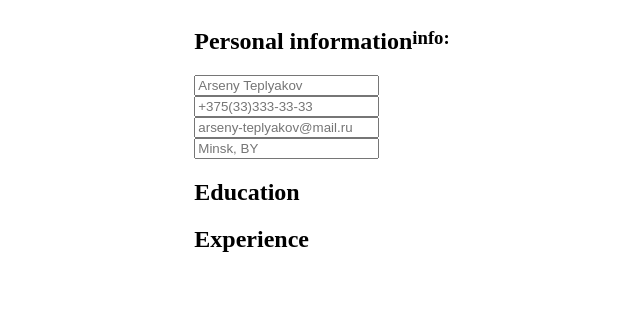
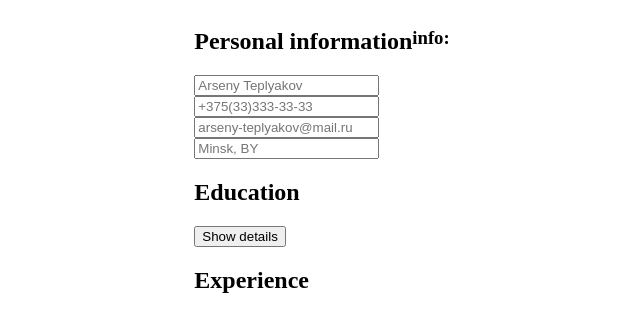
Before and after one commit to Arseni20032/cv-application, a React (Vite) app: page / in a window 1280 px wide. Shown: the top 332 px of the page, without its empty margins (318-958 px from the left). Built offline with nearby package versions, Linux system fonts and the light colour scheme.

Commit message:
add education block

```diff
--- a/src/components/EducationBlock.jsx
+++ b/src/components/EducationBlock.jsx
@@ -1,19 +1,28 @@
-export default function EducationBlockForm({ formData, onInputChange }) {
-    return (<div className="main">
+// EducationBlockForm.jsx
+export default function EducationBlockForm({ showMore, handleShow, formData, onInputChange }) {
+    return (
+        <div className="main">
             <form>
                 <h2>Education</h2>
-            {/* <div>
-                <input type="text" name="name" value={formData.name} placeholder="Arseny Teplyakov" onChange={onInputChange}/>
+                <button type="button" onClick={handleShow}>
+                    {showMore ? 'Hide' : 'Show'} details
+                </button>
+                {showMore &&
+                <div>
+                    <div>
+                        <input type="text" name="education" value={formData.education} placeholder="Enter school / university" onChange={onInputChange}/>
                     </div>
                     <div>
-                <input type="tel" name="phone" value={formData.phone} placeholder="+375(33)333-33-33" onChange={onInputChange}/>
+                        <input type="date" name="startDate" value={formData.startDate} onChange={onInputChange}/>
                     </div>
                     <div>
-                <input type="email" name="email" value={formData.email} placeholder="arseny-teplyakov@mail.ru" onChange={onInputChange}/>
+                        <input type="date" name="endDate" value={formData.EndDate} onChange={onInputChange}/>
                     </div>
                     <div>
-                <input type="text" name="address" value={formData.address} placeholder="Minsk, BY" onChange={onInputChange}/>
-            </div> */}
+                        <input type="text" name="location" value={formData.location} placeholder="Minsk, BY" onChange={onInputChange}/>
+                    </div>
+                </div>}
             </form>
-    </div>)
+        </div>
+    );
 }
--- a/src/components/MainBlock.jsx
+++ b/src/components/MainBlock.jsx
@@ -12,6 +12,10 @@ export default function MainBlockForm() {
         phone: '',
         email: '',
         address: '',
+        education: '',
+        startDate: '',
+        endDate: '',
+        location: '',
     })
 
     const handleInputChange = (e) => {
@@ -22,11 +26,14 @@ export default function MainBlockForm() {
         }));
     };
 
+    const [showMore, setShow] = useState(false);
+    const handleShow = () => setShow(!showMore);
+
     return (<div className="main-block">
         <div className="content-block">
             <div className="addition-info-block">
                 <GeneralInfoForm formData={formData} onInputChange={handleInputChange}/>
-                <EducationBlockForm/>
+                <EducationBlockForm formData={formData} showMore={showMore} handleShow={handleShow} onInputChange={handleInputChange}/>
                 <ExperienceBlockForm/>
 
             </div>
```
Lines whose indentation alone changed are shown as unchanged.
